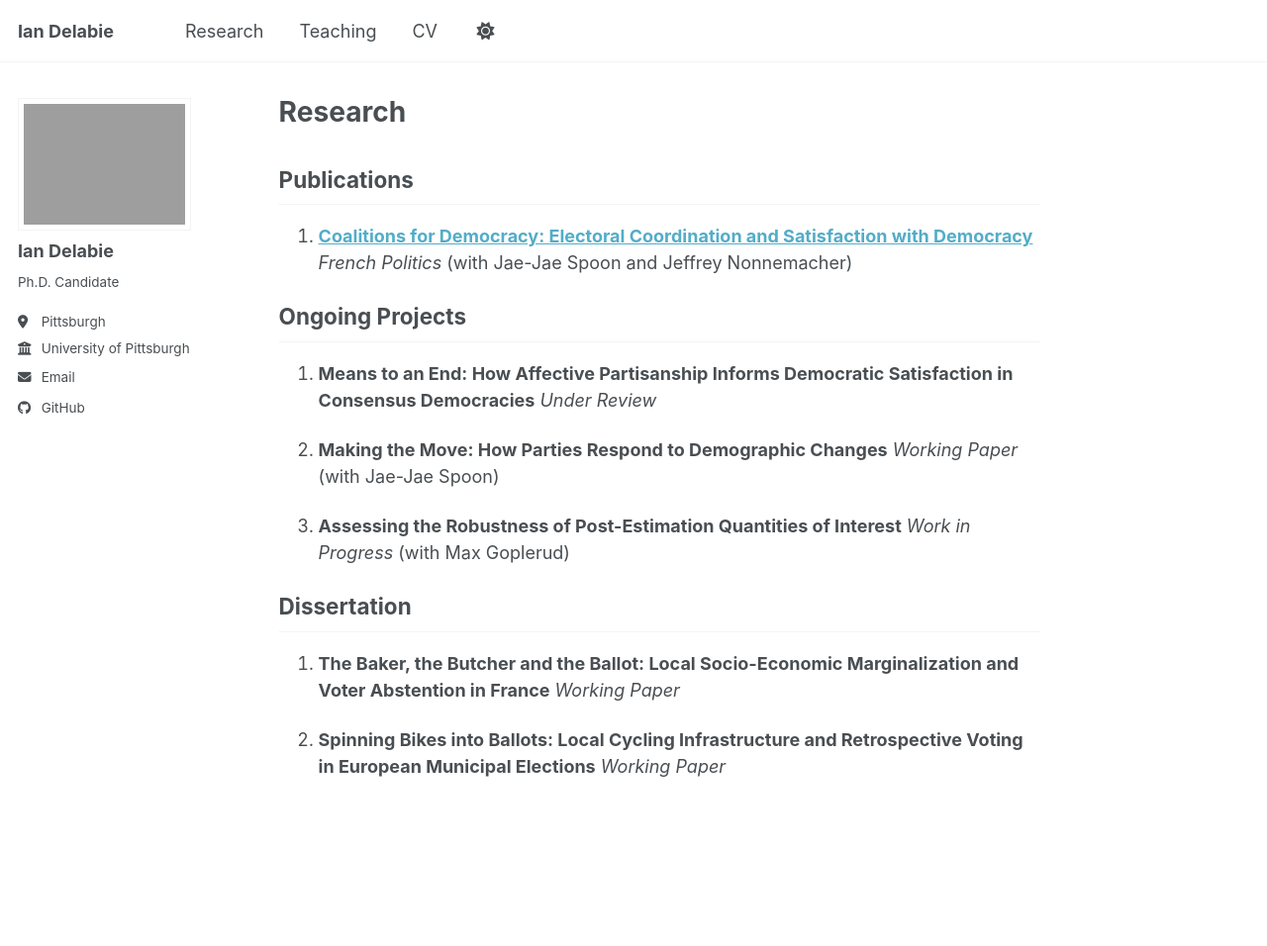
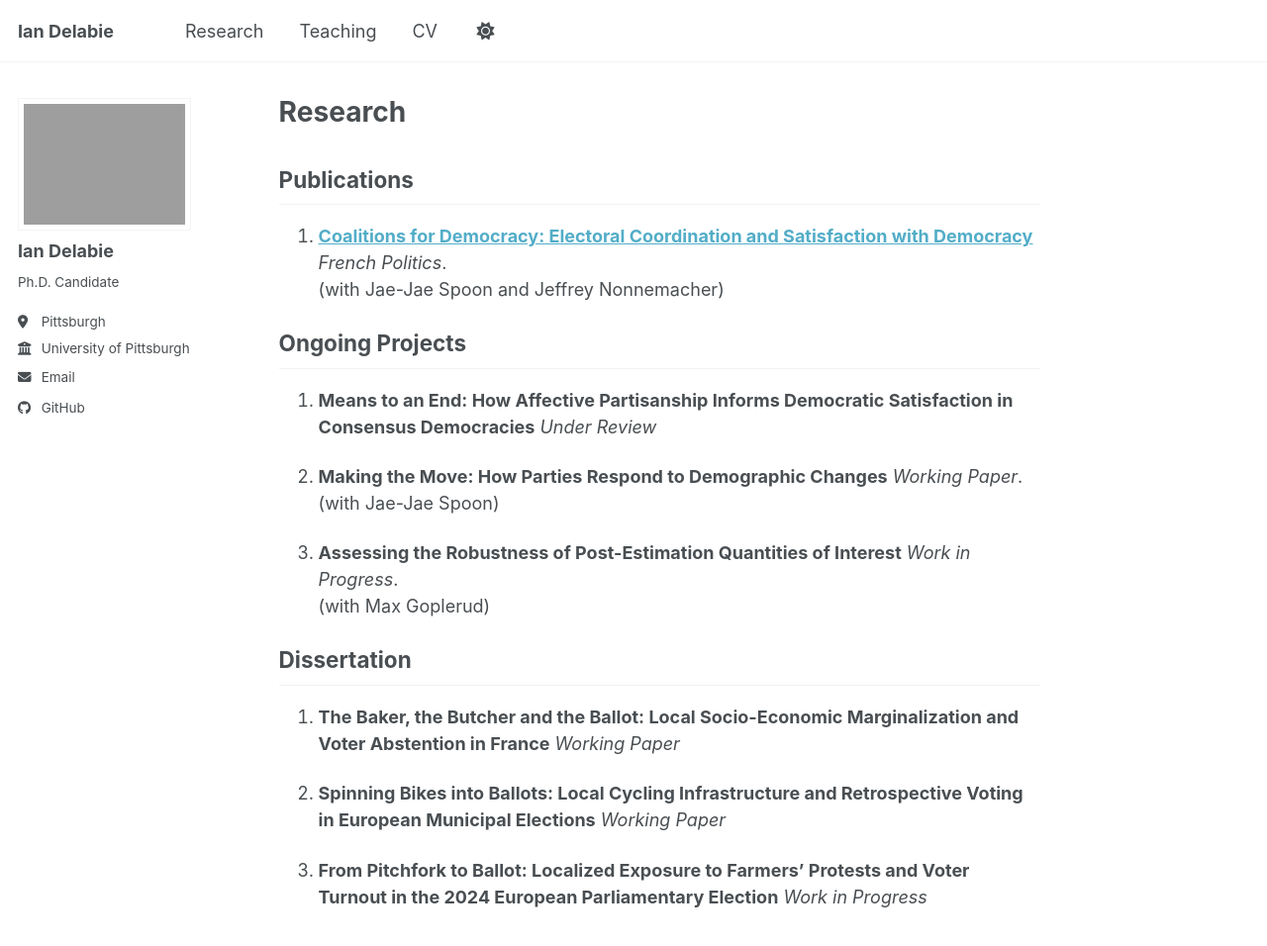
Before and after one commit to idelabie/idelabie.github.io, a Jekyll site: the page built from _pages/research.md, in a window 1280 px wide and 1162 px high. Shown: the top 956 px of the window at 99% size. Built offline with Jekyll 4.4.1, drawn with Linux system fonts in a browser that asks for light colours; a script bundle is joined from its source files by our own code; library files that are not in the unit come from our copies; some of the changed lines change nothing that is shown.

Commit message:
Update research.md

```diff
--- a/_pages/research.md
+++ b/_pages/research.md
@@ -8,7 +8,7 @@
 ## Publications
 
 1. **[Coalitions for Democracy: Electoral Coordination and Satisfaction with Democracy](https://link.springer.com/article/10.1057/s41253-026-00336-4)**
-   *French Politics*
+   *French Politics*.
    (with Jae-Jae Spoon and Jeffrey Nonnemacher)
 
 ## Ongoing Projects
@@ -17,11 +17,11 @@
    *Under Review*
 
 2. **Making the Move: How Parties Respond to Demographic Changes**
-   *Working Paper*
+   *Working Paper*.
    (with Jae-Jae Spoon)
 
-3. **Assessing the Robustness of Post-Estimation Quantities of Interest**
-   *Work in Progress*
+4. **Assessing the Robustness of Post-Estimation Quantities of Interest**
+   *Work in Progress*.
    (with Max Goplerud)
 
 ## Dissertation
@@ -31,3 +31,6 @@
 
 2. **Spinning Bikes into Ballots: Local Cycling Infrastructure and Retrospective Voting in European Municipal Elections**
    *Working Paper*
+
+3. **From Pitchfork to Ballot: Localized Exposure to Farmers' Protests and Voter Turnout in the 2024 European Parliamentary Election**
+   *Work in Progress*
```
